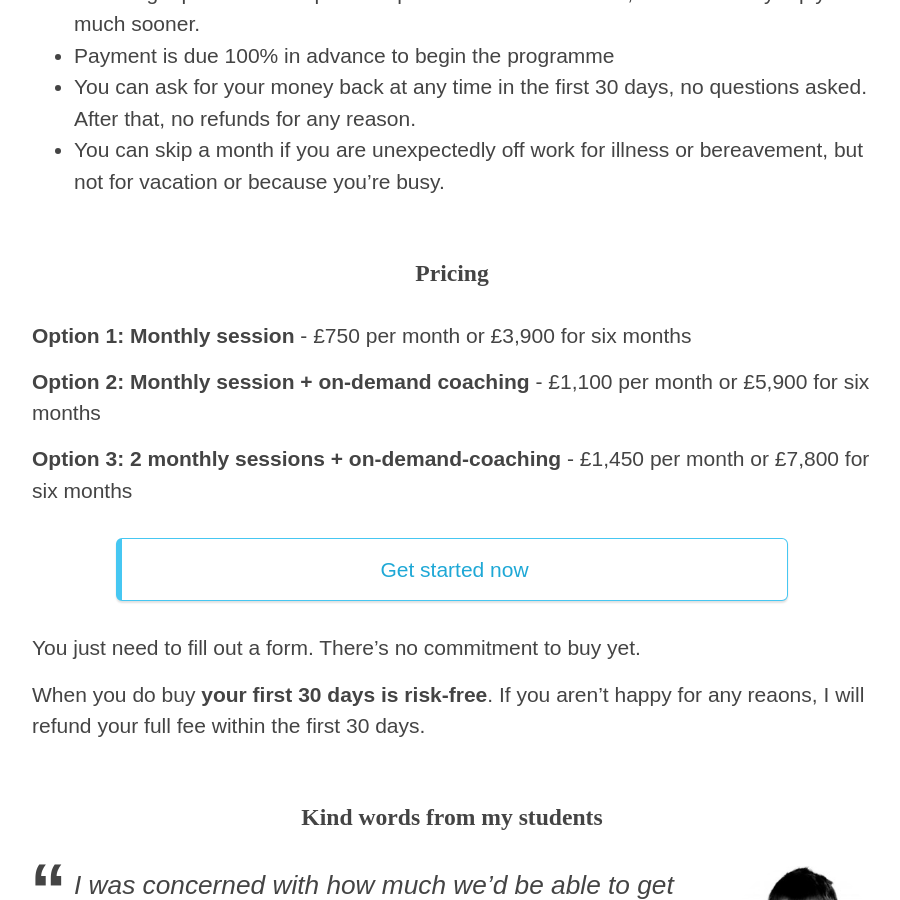
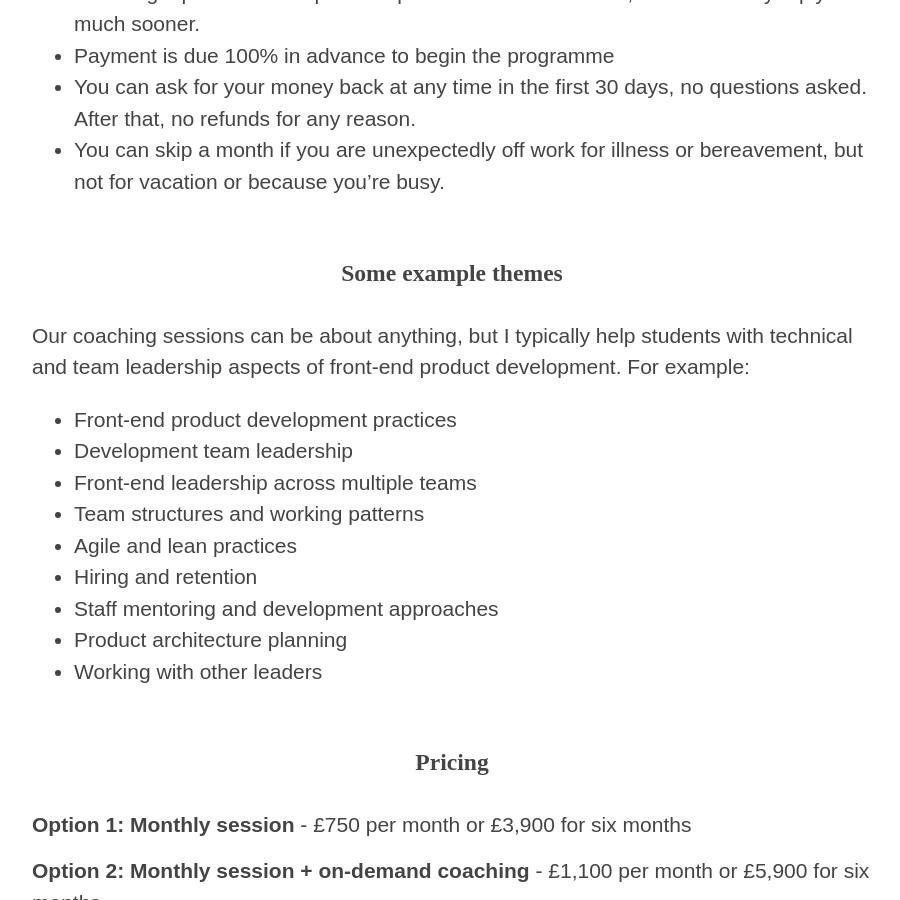
Before and after one commit to froots/froots.github.io, a Jekyll site: the page built from _services/tech-lead-coaching.md, in a window 1280 px wide and 900 px high, scrolled down 2419 px. Shown: the whole window, without its empty margins (188-1088 px from the left). Built offline with Jekyll 4.4.1, drawn with Linux system fonts in a browser that asks for light colours.

Commit message:
Add example themes

```diff
--- a/_services/tech-lead-coaching.md
+++ b/_services/tech-lead-coaching.md
@@ -71,6 +71,20 @@ __Option 3: 2 monthly sessions + on-demand coaching__ - For those who really wan
 * Payment is due 100% in advance to begin the programme
 * You can ask for your money back at any time in the first 30 days, no questions asked. After that, no refunds for any reason.
 * You can skip a month if you are unexpectedly off work for illness or bereavement, but not for vacation or because you're busy.
+
+## Some example themes
+
+Our coaching sessions can be about anything, but I typically help students with technical and team leadership aspects of front-end product development. For example:
+
+* Front-end product development practices
+* Development team leadership
+* Front-end leadership across multiple teams
+* Team structures and working patterns
+* Agile and lean practices
+* Hiring and retention
+* Staff mentoring and development approaches
+* Product architecture planning
+* Working with other leaders
 
 ## Pricing
 
```
